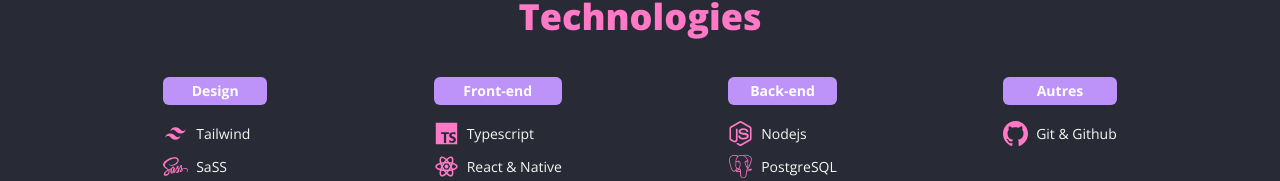
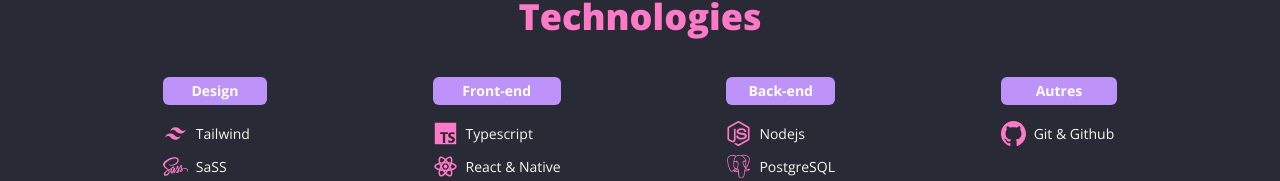
Before and after one commit to caankaya/Portfolio, a React (Vite) app: page / in a window 1280 px wide. Shown: the part 511-692 px from the top of the page. Built offline with nearby package versions, Linux system fonts and the light colour scheme.

Commit message:
fix: Ajout plus de padding au sous-titre 'Autres'

```diff
--- a/src/Technos/Technos.tsx
+++ b/src/Technos/Technos.tsx
@@ -269,7 +269,7 @@
           </ul>
         </div>
         <div>
-          <h3 className="text-sm text-white font-bold bg-secondary rounded-md text-center py-1">Autres</h3>
+          <h3 className="text-sm text-white font-bold bg-secondary rounded-md text-center py-1 px-[35px]">Autres</h3>
           <ul className="flex flex-col gap-2 mt-4">
             <li className="flex items-center gap-2 text-sm max-sm:text-xs">
               <svg
```
